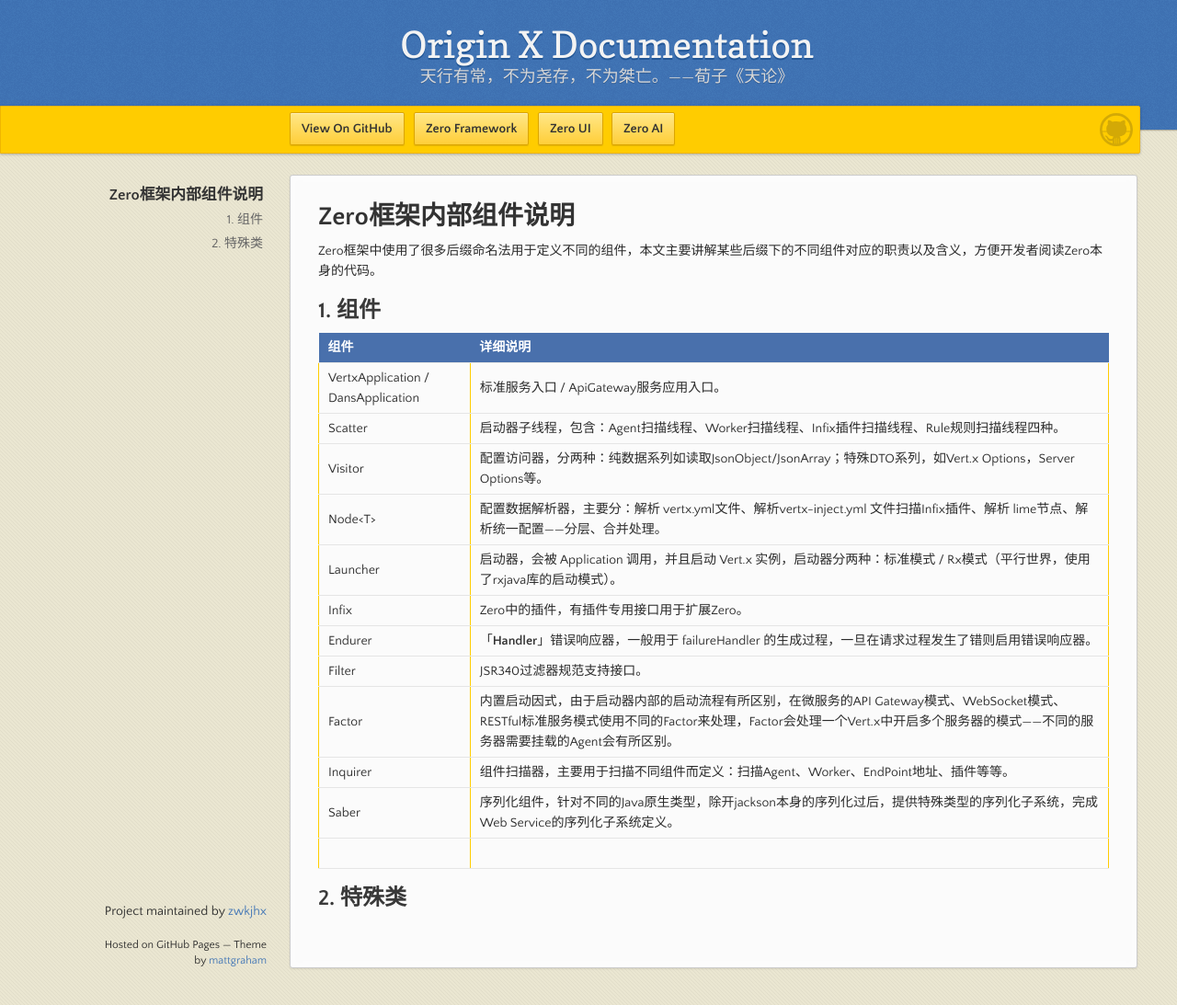
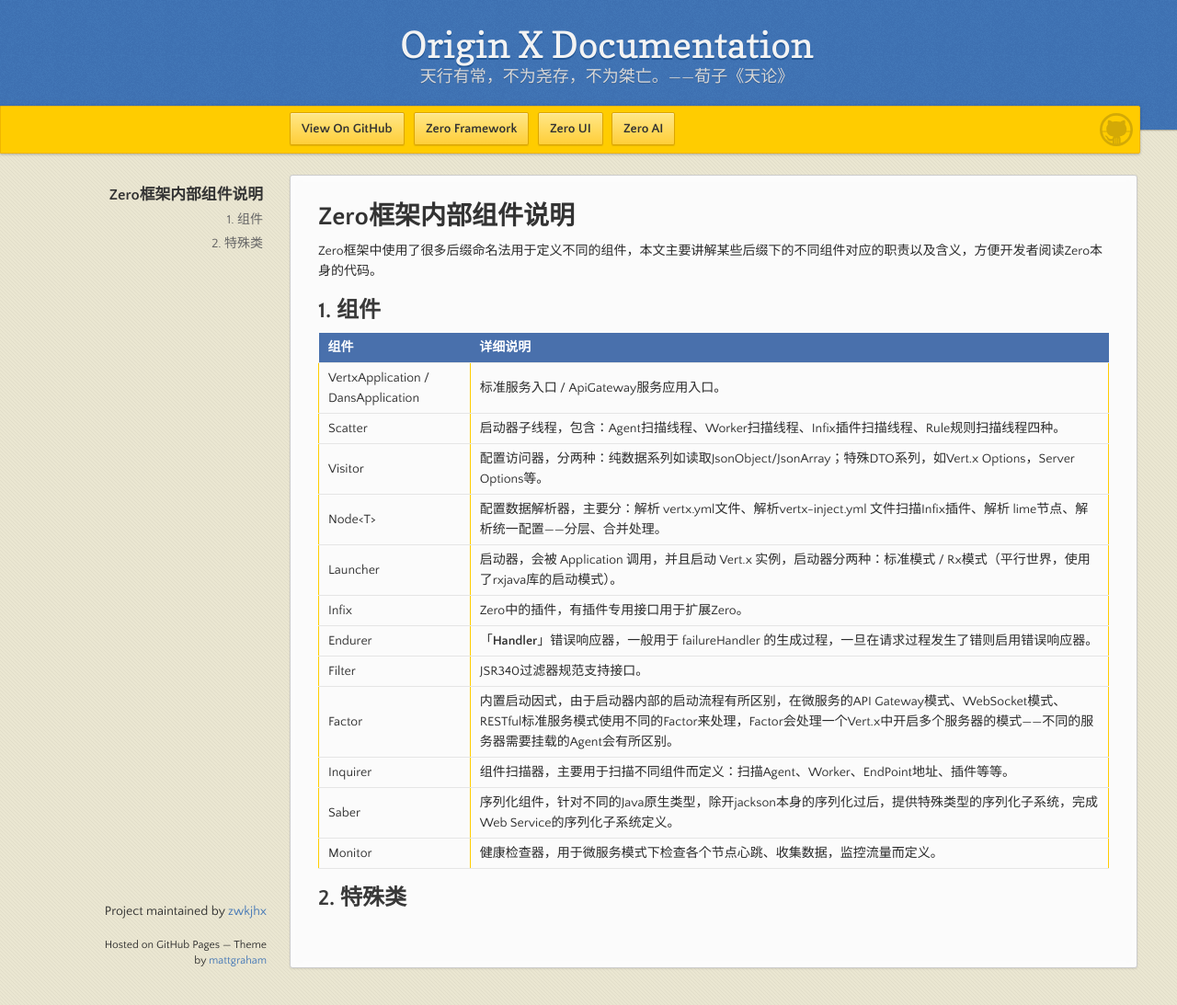
Before and after one commit to zwkjhx/ox-doc, a Jekyll site: the page built from specification/1-zerogui-fan/spc-004-zeronei-bu-zu-jian-shuo-ming.md, in a window 1280 px wide and 1093 px high. Shown: the whole window at 92% size. Built offline with Jekyll 4.4.1, drawn with Linux system fonts in a browser that asks for light colours; our own code applies the rules of GitHub Pages for plain Markdown files.

Commit message:
Updates specification/1-zerogui-fan/spc-004-zeronei-bu-zu-jian-shuo-ming.md
Auto commit by GitBook Editor

```diff
--- a/specification/1-zerogui-fan/spc-004-zeronei-bu-zu-jian-shuo-ming.md
+++ b/specification/1-zerogui-fan/spc-004-zeronei-bu-zu-jian-shuo-ming.md
@@ -17,6 +17,6 @@
 | Factor | 内置启动因式，由于启动器内部的启动流程有所区别，在微服务的API Gateway模式、WebSocket模式、RESTful标准服务模式使用不同的Factor来处理，Factor会处理一个Vert.x中开启多个服务器的模式——不同的服务器需要挂载的Agent会有所区别。 |
 | Inquirer | 组件扫描器，主要用于扫描不同组件而定义：扫描Agent、Worker、EndPoint地址、插件等等。 |
 | Saber | 序列化组件，针对不同的Java原生类型，除开jackson本身的序列化过后，提供特殊类型的序列化子系统，完成Web Service的序列化子系统定义。 |
-|  |  |
+| Monitor | 健康检查器，用于微服务模式下检查各个节点心跳、收集数据，监控流量而定义。 |
 
 ## 2. 特殊类
```
